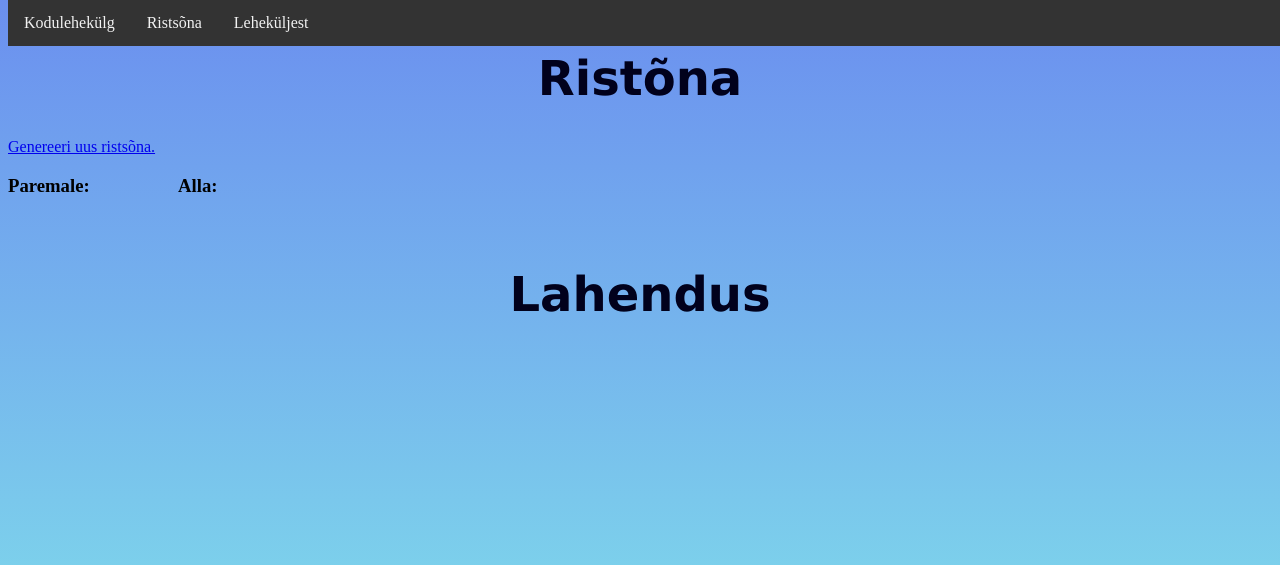
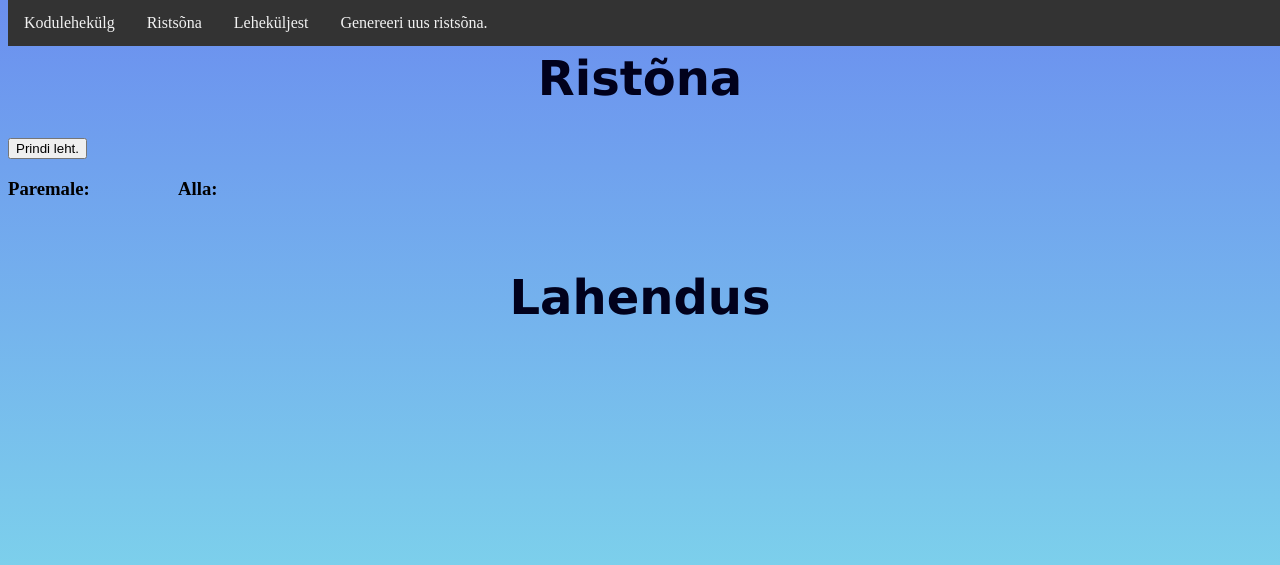
Before and after one commit to marvinvihman/Automatic-Crossword-Generator, a Flask app: template templates/ristsõna.html in a window 1280 px wide. Shown: the top 565 px of the page. Run offline with Flask 2, Linux system fonts and the light colour scheme; the template is opened without the code that fills it, so the values that code supplies are empty.

Commit message:
Added button and id's to print screen.

```diff
--- a/templates/ristsõna.html
+++ b/templates/ristsõna.html
@@ -3,22 +3,25 @@
 <head>
     <meta charset="UTF-8">
     <link rel="stylesheet" href="../static/css/main.css">
+    <link rel="stylesheet" href="../static/css/print.css">
     <script type="text/javascript" src="../static/js/javascript.js"></script>
-    <title>Ristsõna Programm</title>
+    <title>Ristsõna Genereerija</title>
 </head>
-<body>
+<body id="body">
 
     <div class="navbar">
         <a href="{{ url_for('kodu') }}" >Kodulehekülg</a>
         <a href="{{ url_for('ristsõna') }}">Ristsõna</a>
         <a href="{{ url_for('leheküljest') }}">Leheküljest</a>
+        <a href="{{ url_for('ristsõna')}}">Genereeri uus ristsõna.</a>
     </div>
 
 
-    <h1 class="main">Ristõna</h1>
-    <a href="{{ url_for('ristsõna')}}">Genereeri uus ristsõna.</a>
+    <h1 id="print0" class="main print">Ristõna</h1>
 
-    <div class="grid-container">
+    <button onclick="printScreen()">Prindi leht.</button>
+
+    <div id="print1" class="grid-container">
         <div>
             <h3>Paremale:</h3>
             {% for key in sõnastik %}
@@ -37,7 +40,7 @@
         </div>
 
         <div class="crossword main">
-        <table id="content">
+        <table>
             {% for rida in laud %}
 
                 <tr>
@@ -45,7 +48,7 @@
                         {% if el == '.' %}
                             <td><label class="input_label"></label></td>
                         {% else %}
-                            <td><input class="input" type="string" size="2" value="{{ el }}"></td>
+                            <td><input class="input" type="text" value="{{ el }}"></td>
                         {% endif %}
                     {% endfor %}
                 </tr>
@@ -56,7 +59,7 @@
     </div>
     </div>
 
-    <div class="main">
+    <div id="print2" class="main">
         <h1>Lahendus</h1>
 
         {% for lahend in sõnastik %}
```
